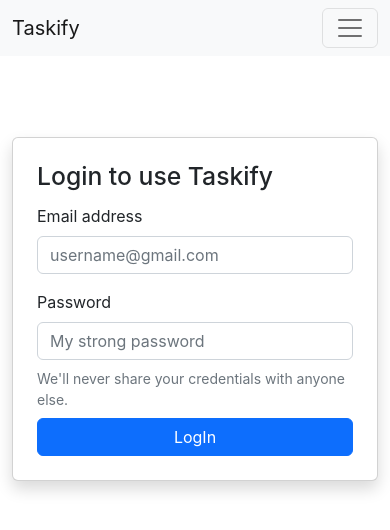
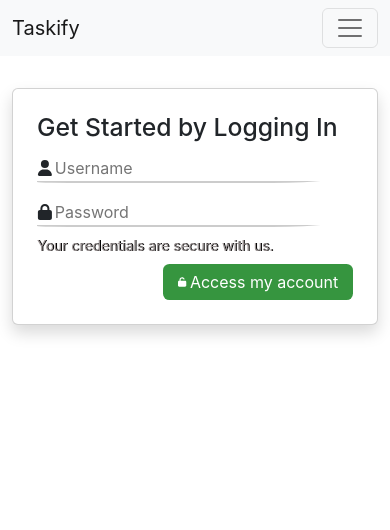
Before and after one commit to CHIRAG-GUPTA-987/Taskify, a React (Create React App) app in the folder frontEnd/: page /Login in a window 390 px wide. Shown: the top 530 px of the page. Built offline with nearby package versions, Linux system fonts and the light colour scheme.

Commit message:
Changed UI of Login Page

```diff
--- a/frontEnd/package.json
+++ b/frontEnd/package.json
@@ -3,6 +3,10 @@
   "version": "0.1.0",
   "private": true,
   "dependencies": {
+    "@fortawesome/fontawesome-svg-core": "^6.4.2",
+    "@fortawesome/free-regular-svg-icons": "^6.4.2",
+    "@fortawesome/free-solid-svg-icons": "^6.4.2",
+    "@fortawesome/react-fontawesome": "^0.2.0",
     "@testing-library/jest-dom": "^5.16.4",
     "@testing-library/react": "^13.3.0",
     "@testing-library/user-event": "^13.5.0",
@@ -11,6 +15,7 @@
     "react-dom": "^18.2.0",
     "react-router-dom": "^6.3.0",
     "react-scripts": "5.0.1",
+    "react-toastify": "^9.1.3",
     "web-vitals": "^2.1.4"
   },
   "scripts": {
--- a/frontEnd/src/App.css
+++ b/frontEnd/src/App.css
@@ -36,3 +36,95 @@
     transform: rotate(360deg);
   }
 }
+
+.login-button {
+  position: relative;
+  width: 40%;
+  border: none;
+  border-radius: 0.4rem;
+  background-color: #36953f;
+  color: white;
+  transition: 500ms;
+}
+
+.login-button:hover {
+  color: white;
+  background-color: #166726;
+}
+
+.login-button:focus {
+  color: white;
+  outline: none;
+}
+
+.app-form {
+  width: 40%;
+}
+
+@media only screen and (max-width: 1200px) {
+  .app-form {
+    width: 50%;
+  }
+  .login-button {
+    width: 50%;
+  }
+}
+
+@media only screen and (max-width: 1000px) {
+  .app-form {
+    width: 60%;
+  }
+}
+
+@media only screen and (max-width: 768px) {
+  .app-form {
+    width: 100%;
+  }
+}
+
+@media only screen and (max-width: 450px) {
+  .login-button {
+    width: 60%;
+  }
+}
+
+@media only screen and (max-width: 370px) {
+  .login-button {
+    width: 80%;
+  }
+}
+
+.input-item-taskify {
+  border-bottom: 2px solid rgba(0, 0, 0, 0.200);
+  border-end-end-radius: 80px 10px;
+  border-end-start-radius: 50px 1px;
+}
+
+.input-icon-taskify {
+  width: 5%;
+  text-align: start;
+}
+
+input {
+  border: none;
+  width: 95%;
+}
+
+input:focus {
+  outline: none;
+}
+
+.login-text {
+  color: rgb(155, 148, 148);
+  text-shadow: rgb(0, 0, 0) 1px 0 0.5px;
+}
+
+#loginText {
+  margin-left: 0.22rem;
+}
+
+#loginButtonDiv {
+  width: 100%;
+  display: flex;
+  flex-direction: row-reverse;
+}
--- a/frontEnd/src/App.js
+++ b/frontEnd/src/App.js
@@ -2,34 +2,48 @@ import React, { useState } from "react";
 import About from "./components/about";
 import Home from "./components/home";
 import Navbar from "./components/navbar";
-import Alert from "./components/alert";
 import Login from "./components/Login";
 import SignUp from "./components/SignUp";
 import { BrowserRouter as Router, Routes, Route } from "react-router-dom";
 import NoteState from "./context/notes/noteState";
 import UserState from "./context/users/userState";
+import { ToastContainer, toast } from 'react-toastify';
+import 'react-toastify/dist/ReactToastify.css';
+import "./App.css";
 
 const App = () => {
-  const [alert, setAlert] = useState(null);
+  const notify = (type, content) => {
+    switch (type) {
+      case 'success': toast.success(content);
+        break;
+      case 'warning': toast.warn(content);
+        break;
+      case 'danger': toast.error(content);
+        break;
+      case 'info': toast.info(content);
+    }
+  };
   const showAlert = (message, type) => {
-    setAlert({
-      message,
-      type,
-    });
-    setTimeout(() => {
-      setAlert(null);
-    }, 1700);
+    notify(type, message);
   };
   return (
     <>
       <UserState>
         <NoteState>
           <Router>
-            <Navbar showAlert = {showAlert} />
-            <div className="mt-2">
-              <Alert alert={alert} showAlert={showAlert} />
-            </div>
-            <div className="my-5">
+            <Navbar showAlert={showAlert} />
+            <ToastContainer
+              position="bottom-left"
+              autoClose={2500}
+              hideProgressBar={false}
+              newestOnTop={false}
+              closeOnClick
+              rtl={false}
+              pauseOnFocusLoss
+              draggable
+              pauseOnHover
+              theme="colored" />
+            <div className="my-4 mainSection">
               <Routes>
                 <Route
                   exact
--- a/frontEnd/src/components/Login.js
+++ b/frontEnd/src/components/Login.js
@@ -1,6 +1,8 @@
 import React, { useState, useContext, useEffect } from "react";
 import { useNavigate } from "react-router-dom";
 import UserContext from "../context/users/userContext";
+import { FontAwesomeIcon } from "@fortawesome/react-fontawesome";
+import { faLock, faUnlock, faUser } from '@fortawesome/free-solid-svg-icons';
 
 const Login = (props) => {
   let navigateTo = useNavigate();
@@ -21,15 +23,19 @@ const Login = (props) => {
     });
   };
   const handleLogin = async (e) => {
+    const loginButton = document.querySelector(".login-button");
+    const loginText = document.querySelector("#loginText");
     try {
       e.preventDefault();
-      const port = "https://taskback-jyx5.onrender.com";
+      loginText.innerText = "Verifying...";
+      loginButton.style.backgroundColor = "#166726";
+      const port = process.env.REACT_APP_PORT;
       const url = `${port}/auth/login`;
       const response = await fetch(url, {
         method: "POST",
         headers: {
           "Content-Type": "application/json",
-          //   "Content-Type": "application/x-www-form-urlencoded",
+          // "Content-Type": "application/x-www-form-urlencoded",
         },
         body: JSON.stringify(loginCredentials),
       });
@@ -39,57 +45,67 @@ const Login = (props) => {
         localStorage.setItem("token", loginToken.authToken);
         setAuthToken(localStorage.getItem("token"));
         navigateTo("/");
-        props.showAlert("Logged In successfully", "success");
+        props.showAlert("You're in! Access granted.", "success");
       } else {
-        props.showAlert("Username or Password may be incorrect", "warning");
+        loginText.innerText = "Access my account";
+        setTimeout(() => {
+          loginButton.style.backgroundColor = "#36953f";
+        }, 500);
+        props.showAlert("Oops! The username or password you entered might be incorrect", "warning");
       }
     } catch (e) {
-      props.showAlert("Login Failed", "danger");
+      loginText.innerText = "Access my account";
+      setTimeout(() => {
+        loginButton.style.backgroundColor = "#36953f";
+      }, 500);
+      props.showAlert("Something went wrong. Please try again later.", "danger");
     }
   };
   return (
     <div className="container d-flex flex-column align-items-center">
       <form
-        className="card shadow p-4 col-lg-6 col-md-8 col-sm-12 mt-2"
+        className="card shadow p-4 col-lg-6 col-md-8 col-sm-12 mt-2 app-form"
         onSubmit={handleLogin}
       >
         <div className="mb-1">
-          <h2>Login to use Taskify</h2>
+          <h2>Get Started by Logging In</h2>
         </div>
-        <div className="mb-3">
-          <label htmlFor="loginEmail" className="form-label">
-            Email address
-          </label>
+        <div className="mb-3 d-flex align-items-center input-item-taskify">
+          <FontAwesomeIcon icon={faUser} className="input-icon-taskify" />
           <input
             type="email"
-            className="form-control"
+            // className="form-control"
             id="loginEmail"
-            placeholder="username@gmail.com"
+            placeholder="Username"
             name="email"
             onChange={handleCredChange}
             required
           />
         </div>
-        <div className="mb-1">
-          <label htmlFor="loginPassword" className="form-label">
-            Password
-          </label>
+        <div className="mb-1 input-item-taskify">
+          <FontAwesomeIcon icon={faLock} className="input-icon-taskify" />
           <input
             type="password"
-            className="form-control"
+            // className="form-control"
             id="loginPassword"
-            placeholder="My strong password"
+            placeholder="Password"
             name="password"
             onChange={handleCredChange}
             required
           />
         </div>
-        <div className="form-text">
-          We'll never share your credentials with anyone else.
+        <div className="form-text login-text">
+          Your credentials are secure with us.
         </div>
-        <button type="submit" className="btn btn-primary btn-block mt-2">
-          LogIn
-        </button>
+        <div id="loginButtonDiv">
+          <button
+            type="submit"
+            className="btn btn-block mt-2 login-button"
+          >
+            <FontAwesomeIcon icon={faUnlock} className="input-icon-taskify" />
+            <span id="loginText">Access my account</span>
+          </button>
+        </div>
       </form>
     </div>
   );
--- a/frontEnd/src/components/SignUp.js
+++ b/frontEnd/src/components/SignUp.js
@@ -32,13 +32,13 @@ const SignUp = (props) => {
   };
   const handleRegister = async (e) => {
     e.preventDefault();
-    const port = "https://taskback-jyx5.onrender.com";
+    const port = process.env.REACT_APP_PORT;
     const url = `${port}/auth/register`;
+    document.querySelector(".register-button").disabled = true;
     const response = await fetch(url, {
       method: "POST",
       headers: {
         "Content-Type": "application/json",
-        //   "Content-Type": "application/x-www-form-urlencoded",
       },
       body: JSON.stringify(registerCredentials),
     });
@@ -127,7 +127,7 @@ const SignUp = (props) => {
             registerCredentials.password !== confirmPassword.confirmPassword
           }
           type="submit"
-          className="btn btn-primary btn-block mt-2"
+          className="btn btn-primary btn-block mt-2 register-button"
         >
           Register
         </button>
--- a/frontEnd/src/components/alert.js
+++ /dev/null
@@ -1,13 +0,0 @@
-import React from 'react'
-
-export default function Alert(props) {
-    return (
-        <div style={{height: '2vh'}}>
-            {props.alert && <div className={`container`}>
-                <div className={`alert alert-${props.alert.type} alert-dismissible fade show`} role="alert">
-                    <strong>{props.alert.message}</strong>
-                </div>
-            </div>}
-        </div>
-    )
-}
--- a/frontEnd/src/components/navbar.js
+++ b/frontEnd/src/components/navbar.js
@@ -19,7 +19,7 @@ const Navbar = (props) => {
   useEffect(() => {
     const getUserDetails = async () => {
       if (authToken != null) {
-        const port = "https://taskback-jyx5.onrender.com";
+        const port = process.env.REACT_APP_PORT;
         const url = `${port}/auth/getUserDetails`;
         const response = await fetch(url, {
           method: "POST",
@@ -103,9 +103,8 @@ const Navbar = (props) => {
             <ul className="navbar-nav me-auto mb-2 mb-lg-0">
               <li className="nav-item">
                 <Link
-                  className={`nav-link ${
-                    location.pathname === "/" ? "active" : ""
-                  }`}
+                  className={`nav-link ${location.pathname === "/" ? "active" : ""
+                    }`}
                   aria-current="page"
                   to="/"
                 >
@@ -114,9 +113,8 @@ const Navbar = (props) => {
               </li>
               <li className="nav-item">
                 <Link
-                  className={`nav-link ${
-                    location.pathname === "/about" ? "active" : ""
-                  }`}
+                  className={`nav-link ${location.pathname === "/about" ? "active" : ""
+                    }`}
                   to="/about"
                 >
                   About
```
Also changed, not shown: 1 other file (tests, documents, lock files or other folders).
